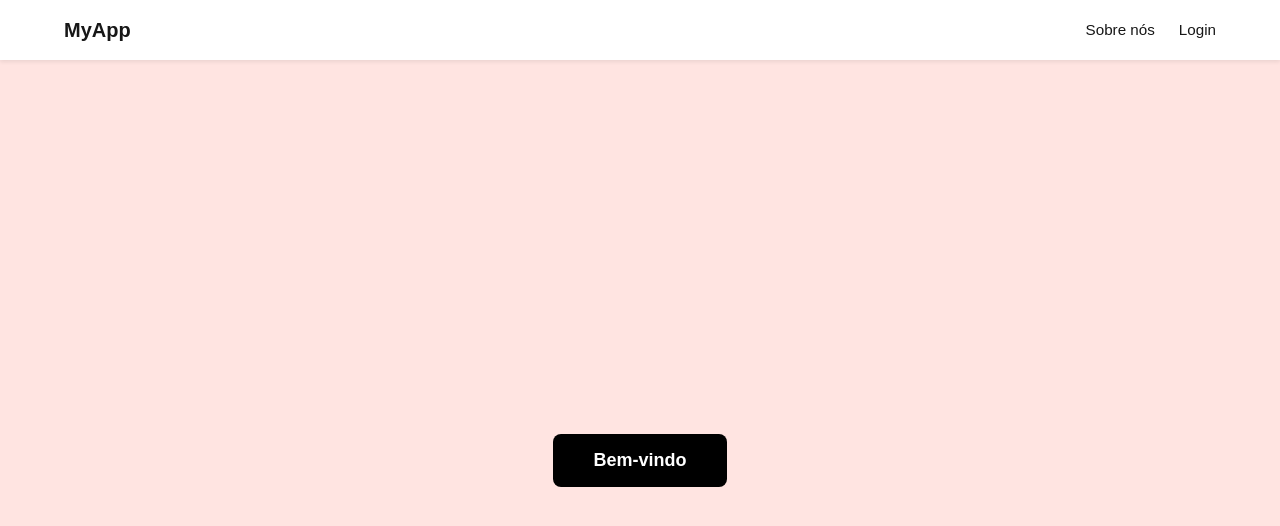
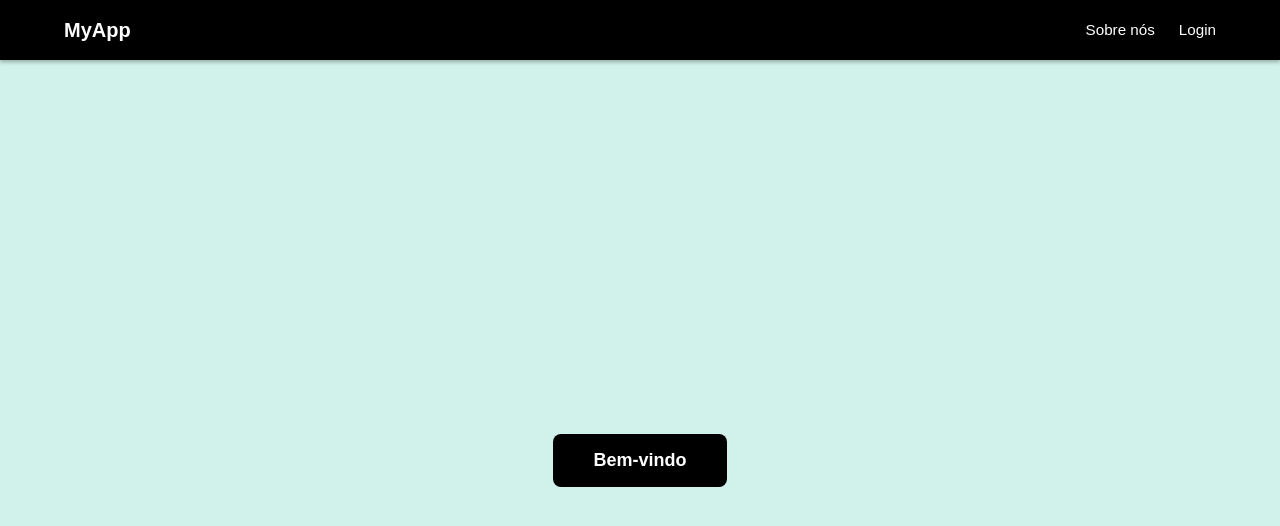
Before and after one commit to GuiFaccioli/workflow-teste, a Next.js app: page / in a window 1280 px wide. Shown: the top 526 px of the page. Built offline with nearby package versions, Linux system fonts and the light colour scheme.

Commit message:
feat: update page background to pastel green and navbar to solid black with white text
Co-authored-by: caiofsouza <8903926+caiofsouza@users.noreply.github.com>

```diff
--- a/styles/Home.module.css
+++ b/styles/Home.module.css
@@ -3,7 +3,7 @@
   min-height: 100vh;
   align-items: center;
   justify-content: center;
-  background-color: #ffe4e1;
+  background-color: var(--bg-pastel-green, #d1f2eb);
   font-family: system-ui, sans-serif;
 }
 
--- a/styles/Navbar.module.css
+++ b/styles/Navbar.module.css
@@ -2,8 +2,8 @@
   position: sticky;
   top: 0;
   z-index: 100;
-  background-color: #ffffff;
-  box-shadow: 0 2px 4px rgba(0, 0, 0, 0.08);
+  background-color: var(--nav-bg-black, #000000);
+  box-shadow: 0 2px 4px rgba(0, 0, 0, 0.3);
 }
 
 .container {
@@ -19,7 +19,7 @@
 .brand {
   font-size: 1.25rem;
   font-weight: 700;
-  color: #171717;
+  color: var(--nav-fg-white, #ffffff);
 }
 
 .navLinks {
@@ -30,12 +30,12 @@
 
 .navLink {
   font-size: 0.95rem;
-  color: #171717;
+  color: var(--nav-fg-white, #ffffff);
   transition: color 0.2s;
 }
 
 .navLink:hover {
-  color: #555555;
+  color: #cccccc;
 }
 
 .hamburger {
@@ -54,7 +54,7 @@
   display: block;
   width: 100%;
   height: 2px;
-  background-color: #171717;
+  background-color: var(--nav-fg-white, #ffffff);
   border-radius: 2px;
 }
 
@@ -70,9 +70,9 @@
     top: 60px;
     left: 0;
     right: 0;
-    background-color: #ffffff;
+    background-color: var(--nav-bg-black, #000000);
     padding: 1rem 1.5rem;
-    box-shadow: 0 4px 6px rgba(0, 0, 0, 0.08);
+    box-shadow: 0 4px 6px rgba(0, 0, 0, 0.3);
     gap: 1rem;
   }
 
--- a/styles/globals.css
+++ b/styles/globals.css
@@ -1,13 +1,8 @@
 :root {
-  --background: #ffffff;
   --foreground: #171717;
-}
-
-@media (prefers-color-scheme: dark) {
-  :root {
-    --background: #0a0a0a;
-    --foreground: #ededed;
-  }
+  --bg-pastel-green: #d1f2eb;
+  --nav-bg-black: #000000;
+  --nav-fg-white: #ffffff;
 }
 
 html,
@@ -18,7 +13,7 @@ body {
 
 body {
   color: var(--foreground);
-  background: var(--background);
+  background: var(--bg-pastel-green);
   font-family: Arial, Helvetica, sans-serif;
   -webkit-font-smoothing: antialiased;
   -moz-osx-font-smoothing: grayscale;
```
